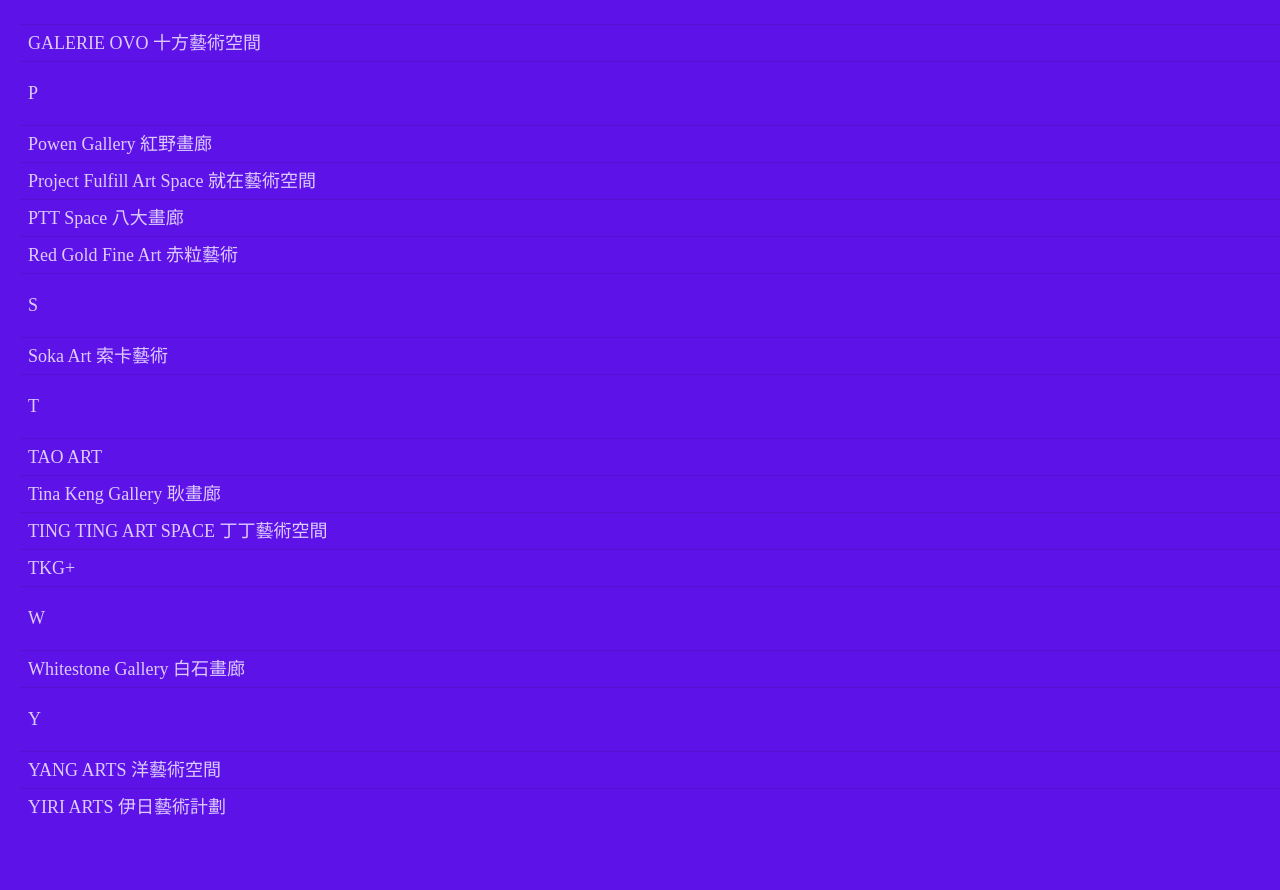
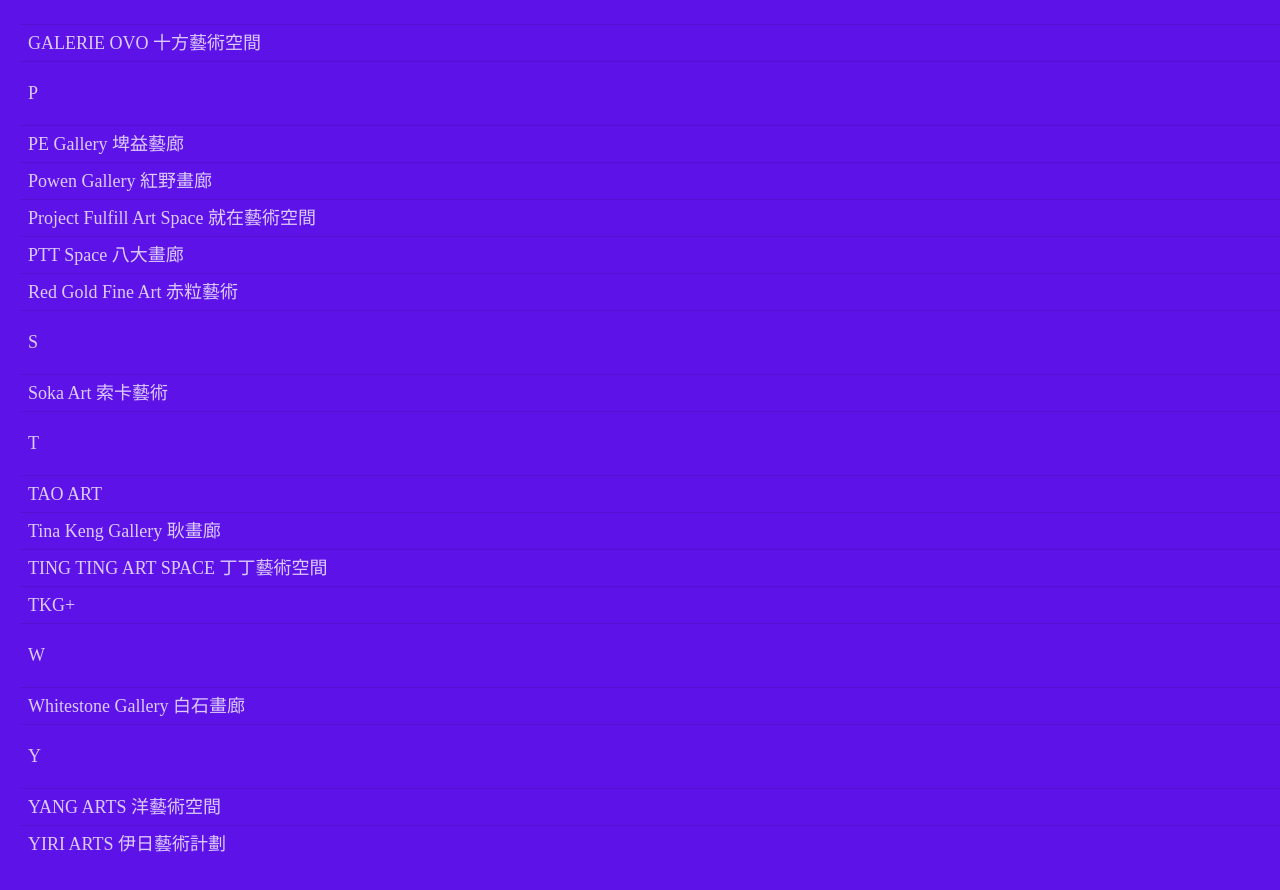
Before and after one commit to tjHsu/gallery-map, a Next.js app: page /galleries in a window 1280 px wide. Shown: the part 2241-3131 px from the top of the page. Built offline with nearby package versions, Linux system fonts and the light colour scheme; a web font is replaced by a local one.

Commit message:
add PE gallery
add PE

```diff
--- a/src/constants/Constants.ts
+++ b/src/constants/Constants.ts
@@ -1398,6 +1398,26 @@
     }]
   },
   {
+    name: "PE Gallery 埤益藝廊",
+    englishName: "PE Gallery",
+    originalName: "埤益藝廊",
+    urlName: "PE_Gallery",
+    website: "https://performanceepistemology.com/",
+    isSeparator: false,
+    exhibitions: [{
+      artist: "Jack Hogan",
+      showName: "Riddley Walker",
+      date: "2023.03.11 - 2023.03.26",
+      openingDate: "2023.03.11 sat. 15:00"
+    }],
+    locations: [{
+      locationName: "",
+      address: "No.5 Lane 129 Daoxiang Rd Beitou Taipei",
+      gMapLink: "https://goo.gl/maps/tDYToZPKKQUS4eUa6",
+      openingHours: "sat-sun 15:00-18:00 or by appointment"
+    }]
+  },
+  {
     name: "Powen Gallery 紅野畫廊",
     englishName: "Powen Gallery",
     originalName: "紅野畫廊",
```
